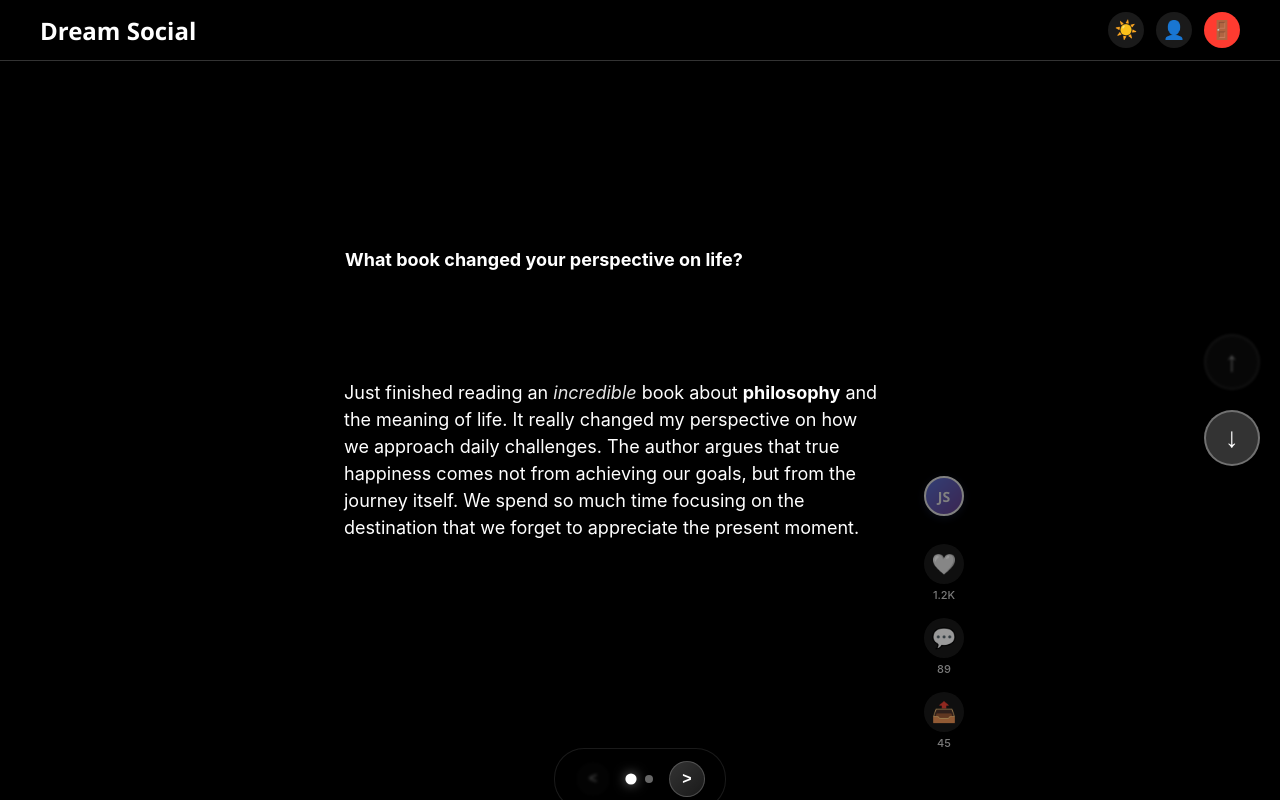
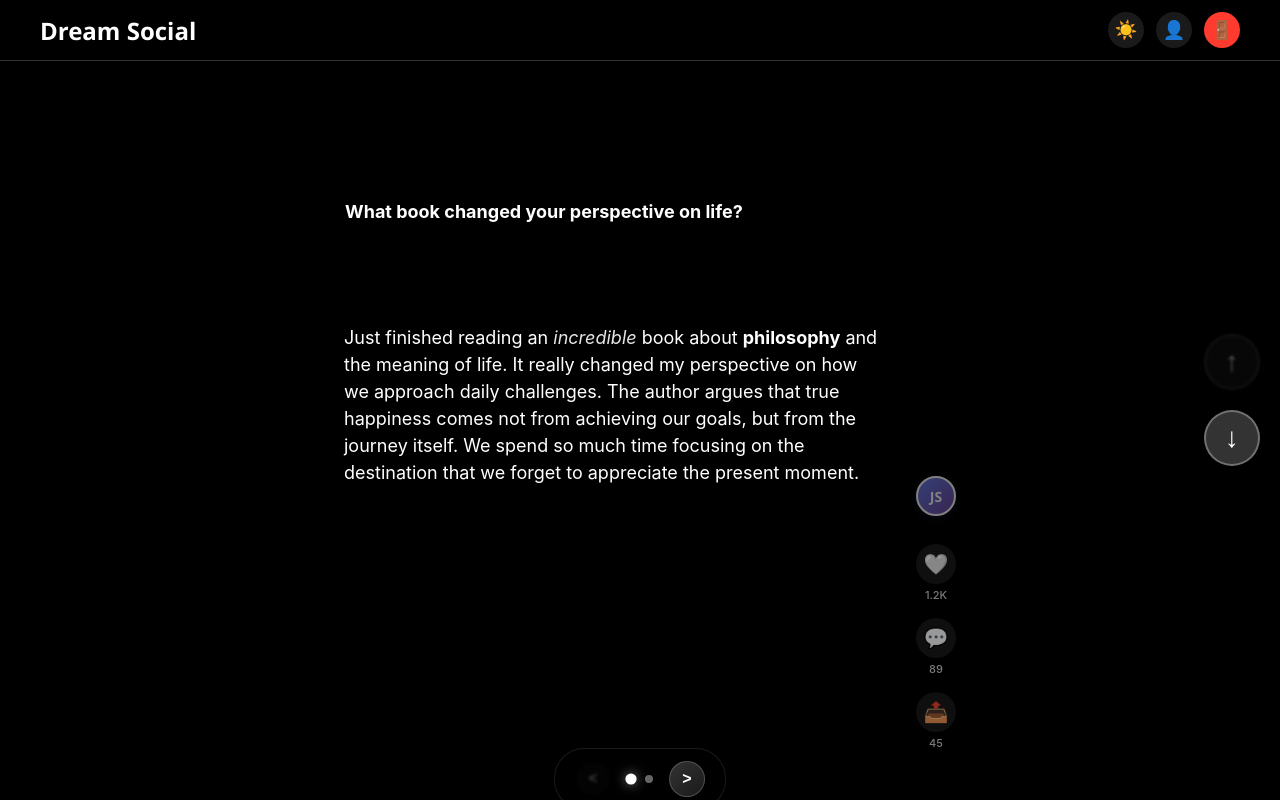
Before and after one commit to dytruong/dream.all-in-one, a React (Create React App) app in the folder src/frontend/: page /newsfeed in a window 1280 px wide. Built offline with nearby package versions, Linux system fonts and the light colour scheme; sample sign-in values are in the browser's storage.

Commit message:
feat: Add like functionality to posts in Newsfeed component with updated styles and layout adjustments

```diff
--- a/src/frontend/src/components/Newsfeed.css
+++ b/src/frontend/src/components/Newsfeed.css
@@ -350,7 +350,7 @@
   flex-direction: column;
   gap: 24px;
   position: relative;
-  justify-content: center; /* Center content vertically */
+  justify-content: flex-start; /* Thay đổi từ center sang flex-start - căn từ trên xuống như Word */
   height: 100%; /* Full height */
   z-index: 2; /* Ensure content is above any ghost elements */
   /* CRITICAL: Use isolation to create new stacking context and prevent bleed-through */
@@ -430,7 +430,7 @@
 /* Right Sidebar - TikTok Style */
 .right-sidebar {
   position: absolute;
-  right: 16px; /* Dịch vào trong từ 12px thành 16px */
+  right: 24px; /* Tăng từ 16px lên 24px - di chuyển vào trong 8px */
   bottom: 80px;
   display: flex;
   flex-direction: column;
--- a/src/frontend/src/components/Newsfeed.tsx
+++ b/src/frontend/src/components/Newsfeed.tsx
@@ -308,6 +308,20 @@ const Newsfeed: React.FC = () => {
     return 'Just now';
   };
 
+  const handleLike = () => {
+    setPosts(prevPosts =>
+      prevPosts.map((post, index) =>
+        index === currentPostIndex
+          ? {
+              ...post,
+              liked: !post.liked,
+              likes: post.liked ? post.likes - 1 : post.likes + 1
+            }
+          : post
+      )
+    );
+  };
+
   const highlightText = (text: string, highlightWords?: string[]): React.ReactNode => {
     const parts: React.ReactNode[] = [];
     let currentText = text;
@@ -390,10 +404,9 @@ const Newsfeed: React.FC = () => {
           {currentPost && currentPost.question && (
             <div style={{
               position: 'absolute',
-              top: '50%',
+              top: 'calc(50% - 260px)', // Điều chỉnh vị trí câu hỏi
               left: '20px',
-              right: '50px', // Giảm từ 70px xuống 50px - mở rộng text thêm 20px
-              transform: 'translateY(calc(-50% - 200px))', // Đặt phía trên box
+              right: '50px',
               zIndex: 30,
             }}>
               <div className="post-question">
@@ -450,16 +463,17 @@ const Newsfeed: React.FC = () => {
               >
                 {/* Horizontal scroll container with preview effect */}
                 <div style={{
-                  position: 'relative',
-                  width: '100%',
-                  height: '100%',
+                  position: 'absolute',
+                  top: 'calc(50% - 160px)', // Bắt đầu ngay dưới câu hỏi (câu hỏi ở -260px + chiều cao ~100px)
+                  left: '20px',
+                  right: '70px',
+                  bottom: '100px', // Để lại chỗ cho pagination
                   display: 'flex',
-                  alignItems: 'center',
-                  justifyContent: 'center',
-                  padding: '20px',
-                  paddingRight: '70px', // Giảm từ 100px xuống 70px - mở rộng text thêm 30px
+                  flexDirection: 'column',
+                  justifyContent: 'flex-start',
+                  overflow: 'hidden',
                 }}>
-                  <div style={{ position: 'relative', width: '100%', overflow: 'hidden' }}>
+                  <div style={{ position: 'relative', width: '100%', height: '100%', overflow: 'hidden' }}>
                     {/* Previous page preview */}
                     {currentPageIndex > 0 && (
                       <motion.div
@@ -579,7 +593,7 @@ const Newsfeed: React.FC = () => {
 
                   <div className="sidebar-actions">
                     <div className="sidebar-action-item">
-                      <button className={`sidebar-action-btn ${currentPost.liked ? 'liked' : ''}`}>
+                      <button className={`sidebar-action-btn ${currentPost.liked ? 'liked' : ''}`} onClick={handleLike}>
                         <span className="sidebar-action-icon">{currentPost.liked ? '❤️' : '🤍'}</span>
                       </button>
                       <span className="sidebar-action-count">{formatNumber(currentPost.likes)}</span>
```
